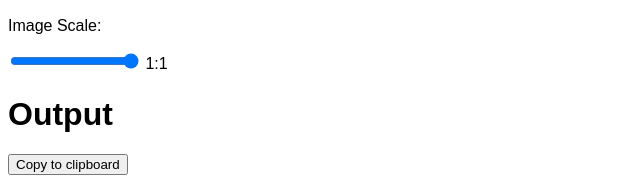
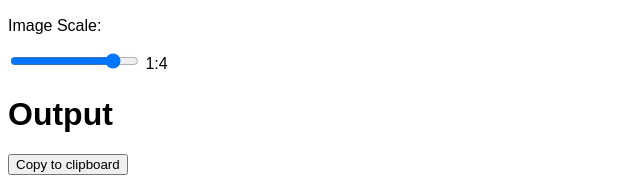
Before and after one commit to PeterFajner/image2ascii, a plain HTML site: page index.html in a window 1280 px wide. Shown: the part 196-390 px from the top of the page, 0-640 px from the left. Drawn offline with Linux system fonts and the light colour scheme; some packages are replaced by stand-ins of ours; a script that the page names is missing.

Commit message:
Made default scale value 1/4.

```diff
--- a/index.html
+++ b/index.html
@@ -32,7 +32,7 @@
     <input type="radio" name="greyscale" value="lightness" id="check-lightness"> Lightness <br>
     <input type="radio" name="greyscale" value="average" id="check-average"> Average <br>
     <p>Image Scale:</p>
-    <input type="range" name="scale" id="slider-scale" min="-20" max="-1" step="1" value="-1">
+    <input type="range" name="scale" id="slider-scale" min="-20" max="-1" step="1" value="-4">
     <span id="slider-scale-display"></span>
     <br>
     <canvas id="img-canvas"></canvas>
```
